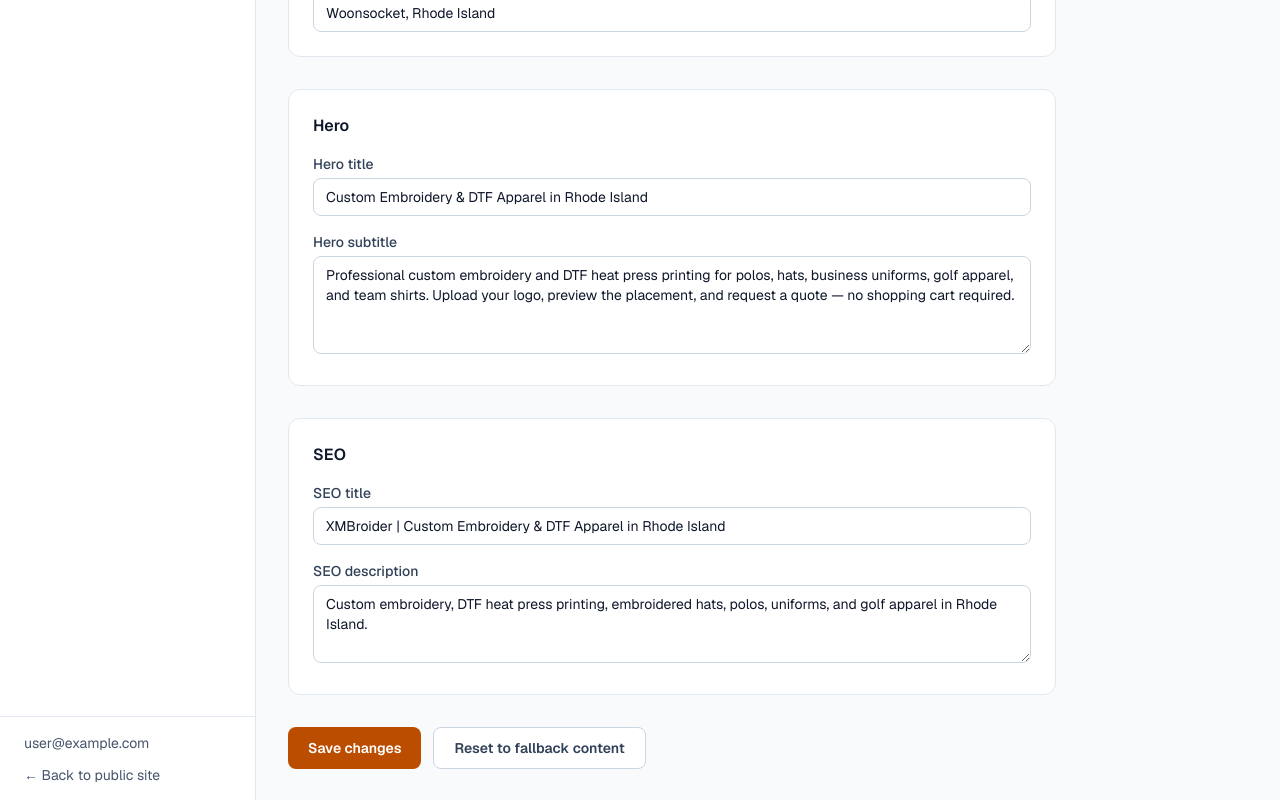
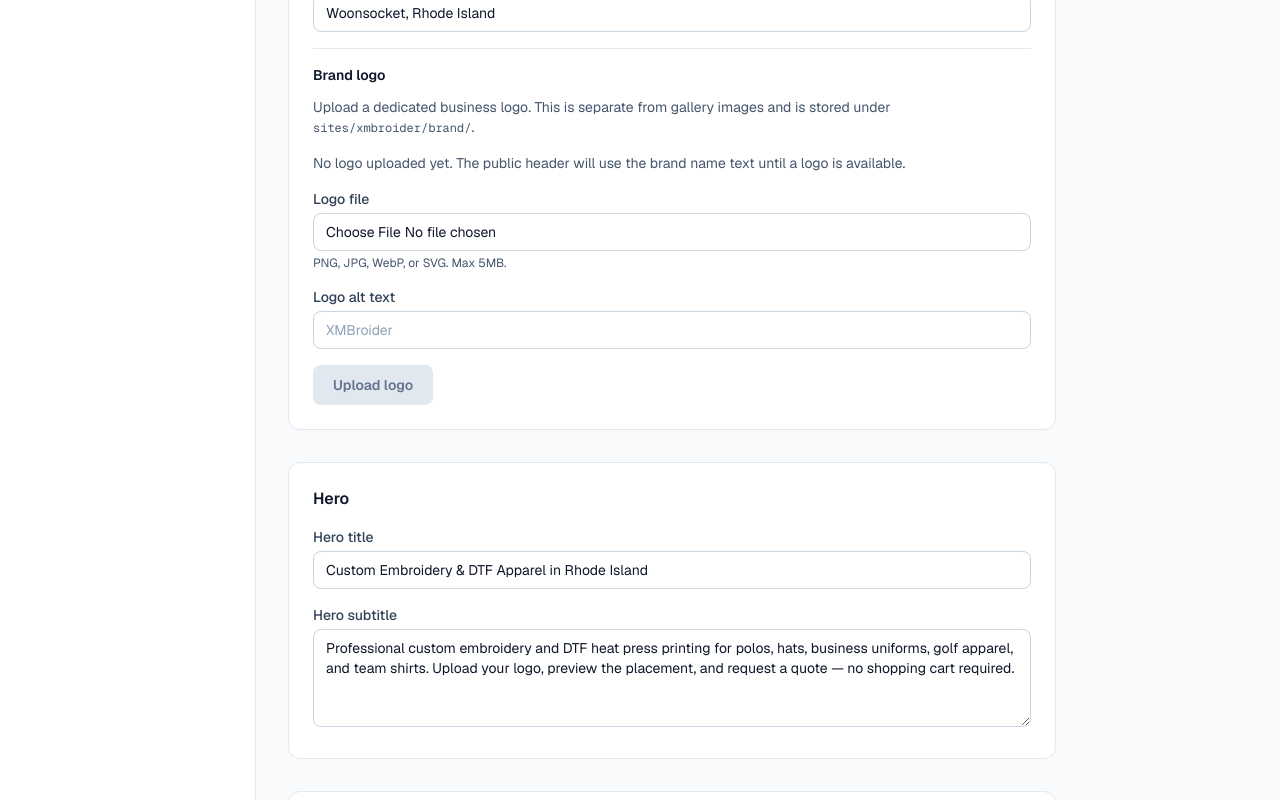
Before and after one commit to fernank1987/xmbroider, a Next.js app: page /admin/site in a window 1280 px wide. Shown: the part 600-1400 px from the top of the page. Built offline with nearby package versions, Linux system fonts and the light colour scheme; no server answers; the database is empty; sample sign-in values are in the browser's storage.

Commit message:
Load public site content from Firestore

```diff
--- a/src/app/admin/components/AdminSiteContentEditor.tsx
+++ b/src/app/admin/components/AdminSiteContentEditor.tsx
@@ -1,11 +1,16 @@
 "use client";
 
-import { useCallback, useEffect, useMemo, useState } from "react";
+import { useCallback, useEffect, useMemo, useRef, useState } from "react";
 import {
   getEditableSiteContentFromFirestore,
   getFallbackEditableSiteContent,
   saveSiteContentToFirestore,
 } from "@/lib/firebase/siteContentRepository";
+import {
+  deleteBrandLogo,
+  uploadBrandLogo,
+  validateBrandLogoFile,
+} from "@/lib/firebase/storageRepository";
 import { siteContent, type EditableSiteContent } from "@/lib/siteContent";
 import {
   adminBodyText,
@@ -26,6 +31,13 @@ function getSaveErrorMessage(error: unknown): string {
   return "Unable to save site content. Please try again.";
 }
 
+function getUploadErrorMessage(error: unknown): string {
+  if (error instanceof Error && error.message) {
+    return error.message;
+  }
+  return "Unable to upload brand logo. Please try again.";
+}
+
 export default function AdminSiteContentEditor() {
   const fallbackContent = useMemo(
     () => getFallbackEditableSiteContent(SITE_ID),
@@ -37,6 +49,9 @@ export default function AdminSiteContentEditor() {
   const [source, setSource] = useState<"fallback" | "firestore">("fallback");
   const [statusMessage, setStatusMessage] = useState<string | null>(null);
   const [errorMessage, setErrorMessage] = useState<string | null>(null);
+  const [uploadingLogo, setUploadingLogo] = useState(false);
+  const [selectedLogoFile, setSelectedLogoFile] = useState<File | null>(null);
+  const logoFileInputRef = useRef<HTMLInputElement>(null);
 
   useEffect(() => {
     let cancelled = false;
@@ -120,6 +135,76 @@ export default function AdminSiteContentEditor() {
     setSource("fallback");
     setStatusMessage(null);
     setErrorMessage(null);
+    setSelectedLogoFile(null);
+    if (logoFileInputRef.current) {
+      logoFileInputRef.current.value = "";
+    }
+  };
+
+  const handleLogoFileChange = (event: React.ChangeEvent<HTMLInputElement>) => {
+    const file = event.target.files?.[0] ?? null;
+    setSelectedLogoFile(file);
+    setStatusMessage(null);
+    setErrorMessage(null);
+
+    if (file) {
+      const validationError = validateBrandLogoFile(file);
+      if (validationError) {
+        setErrorMessage(validationError);
+      }
+    }
+  };
+
+  const handleLogoUpload = async () => {
+    if (!selectedLogoFile) {
+      setErrorMessage("Choose a logo file to upload.");
+      return;
+    }
+
+    const validationError = validateBrandLogoFile(selectedLogoFile);
+    if (validationError) {
+      setErrorMessage(validationError);
+      return;
+    }
+
+    setUploadingLogo(true);
+    setStatusMessage(null);
+    setErrorMessage(null);
+
+    try {
+      const oldStoragePath = form.brand.logoStoragePath;
+      const upload = await uploadBrandLogo(SITE_ID, selectedLogoFile);
+
+      if (oldStoragePath && oldStoragePath !== upload.path) {
+        try {
+          await deleteBrandLogo(oldStoragePath);
+        } catch {
+          // Best-effort cleanup when replacing an existing logo.
+        }
+      }
+
+      const updatedForm: EditableSiteContent = {
+        ...form,
+        brand: {
+          ...form.brand,
+          logoUrl: upload.url,
+          logoStoragePath: upload.path,
+        },
+      };
+
+      setForm(updatedForm);
+      await saveSiteContentToFirestore(SITE_ID, updatedForm);
+      setSource("firestore");
+      setStatusMessage("Logo uploaded and saved.");
+      setSelectedLogoFile(null);
+      if (logoFileInputRef.current) {
+        logoFileInputRef.current.value = "";
+      }
+    } catch (error) {
+      setErrorMessage(getUploadErrorMessage(error));
+    } finally {
+      setUploadingLogo(false);
+    }
   };
 
   const handleSubmit = async (event: React.FormEvent<HTMLFormElement>) => {
@@ -143,9 +228,12 @@ export default function AdminSiteContentEditor() {
     <div className="flex-1 p-6 lg:p-8">
       <div className={`${adminNotice} mb-6`}>
         Site content saves to Firestore at{" "}
-        <code className="text-xs">sites/{SITE_ID}/content/main</code>. The public
-        homepage still uses fallback content until public Firestore loading is
-        connected.
+        <code className="text-xs">sites/{SITE_ID}/content/main</code>. Brand logos
+        save to{" "}
+        <code className="text-xs">sites/{SITE_ID}/brand/{"{generatedFileName}"}</code>.
+        The public homepage loads from Firestore when available and falls back to{" "}
+        <code className="text-xs">siteContent.ts</code> when Firestore is unavailable
+        or content is missing.
       </div>
 
       {loading ? (
@@ -252,6 +340,82 @@ export default function AdminSiteContentEditor() {
                   className={adminInput}
                 />
               </div>
+
+              <div className="border-t border-slate-200 pt-4 admin-dark:border-zinc-700">
+                <h3 className="mb-3 text-sm font-semibold text-slate-900 admin-dark:text-white">
+                  Brand logo
+                </h3>
+                <p className={`mb-4 text-sm ${adminBodyText}`}>
+                  Upload a dedicated business logo. This is separate from gallery
+                  images and is stored under{" "}
+                  <code className="text-xs">sites/{SITE_ID}/brand/</code>.
+                </p>
+
+                {form.brand.logoUrl ? (
+                  <div className="mb-4 flex items-center gap-4 rounded-lg border border-slate-200 bg-slate-50 p-4 admin-dark:border-zinc-700 admin-dark:bg-zinc-900/50">
+                    {/* eslint-disable-next-line @next/next/no-img-element */}
+                    <img
+                      src={form.brand.logoUrl}
+                      alt={form.brand.logoAlt || form.brand.name}
+                      className="h-10 w-auto max-w-[200px] object-contain"
+                    />
+                    <p className={`text-sm ${adminBodyText}`}>Current logo</p>
+                  </div>
+                ) : (
+                  <p className={`mb-4 text-sm ${adminBodyText}`}>
+                    No logo uploaded yet. The public header will use the brand name
+                    text until a logo is available.
+                  </p>
+                )}
+
+                <div className="space-y-4">
+                  <div>
+                    <label htmlFor="brand-logo-file" className={adminLabel}>
+                      Logo file
+                    </label>
+                    <input
+                      ref={logoFileInputRef}
+                      id="brand-logo-file"
+                      type="file"
+                      accept="image/png,image/jpeg,image/webp,image/svg+xml,.png,.jpg,.jpeg,.webp,.svg"
+                      onChange={handleLogoFileChange}
+                      className={adminInput}
+                    />
+                    <p className={`mt-1 text-xs ${adminBodyText}`}>
+                      PNG, JPG, WebP, or SVG. Max 5MB.
+                    </p>
+                  </div>
+
+                  <div>
+                    <label htmlFor="brand-logo-alt" className={adminLabel}>
+                      Logo alt text
+                    </label>
+                    <input
+                      id="brand-logo-alt"
+                      type="text"
+                      value={form.brand.logoAlt ?? ""}
+                      onChange={(event) =>
+                        updateField("brand", "logoAlt", event.target.value)
+                      }
+                      placeholder={form.brand.name}
+                      className={adminInput}
+                    />
+                  </div>
+
+                  <button
+                    type="button"
+                    disabled={uploadingLogo || saving || !selectedLogoFile}
+                    onClick={() => void handleLogoUpload()}
+                    className={
+                      uploadingLogo || saving || !selectedLogoFile
+                        ? adminButtonDisabled
+                        : "rounded-lg bg-amber-700 px-5 py-2.5 text-sm font-semibold text-white transition-colors hover:bg-amber-800 admin-dark:bg-amber-600 admin-dark:hover:bg-amber-500"
+                    }
+                  >
+                    {uploadingLogo ? "Uploading logo…" : "Upload logo"}
+                  </button>
+                </div>
+              </div>
             </section>
 
             <section className={`${adminCard} space-y-4 p-6`}>
--- a/src/app/components/Header.tsx
+++ b/src/app/components/Header.tsx
@@ -17,9 +17,18 @@ export default function Header({ content }: HeaderProps) {
       <div className="mx-auto flex max-w-6xl items-center justify-between px-4 py-4 sm:px-6 lg:px-8">
         <Link
           href="/"
-          className="text-lg font-bold tracking-tight text-foreground sm:text-xl"
+          className="inline-flex shrink-0 items-center text-lg font-bold tracking-tight text-foreground sm:text-xl"
         >
-          {brand.name}
+          {brand.logoUrl ? (
+            /* eslint-disable-next-line @next/next/no-img-element */
+            <img
+              src={brand.logoUrl}
+              alt={brand.logoAlt || brand.name}
+              className="h-8 w-auto max-h-8 object-contain sm:h-10 sm:max-h-10"
+            />
+          ) : (
+            brand.name
+          )}
         </Link>
 
         <nav
--- a/src/app/page.tsx
+++ b/src/app/page.tsx
@@ -2,10 +2,8 @@ import Image from "next/image";
 import Footer from "./components/Footer";
 import Header from "./components/Header";
 import QuoteForm from "./components/QuoteForm";
+import { loadPublicSiteContent } from "@/lib/firebase/siteContentRepository";
 import { getServiceIconPath } from "@/lib/serviceIcons";
-import { siteContent } from "@/lib/siteContent";
-
-const content = siteContent;
 
 function GalleryPlaceholderIcon() {
   return (
@@ -26,7 +24,8 @@ function GalleryPlaceholderIcon() {
   );
 }
 
-export default function Home() {
+export default async function Home() {
+  const content = await loadPublicSiteContent();
   const {
     hero,
     servicesSection,
--- a/src/lib/firebase/siteContentRepository.ts
+++ b/src/lib/firebase/siteContentRepository.ts
@@ -5,6 +5,7 @@ import {
   setDoc,
   type DocumentData,
 } from "firebase/firestore";
+import { unstable_noStore as noStore } from "next/cache";
 import {
   getFallbackEditableContent,
   getSiteContent,
@@ -72,8 +73,30 @@ function parseEditableSiteContent(data: DocumentData): EditableSiteContent | nul
     return null;
   }
 
+  const parsedBrand: EditableSiteContent["brand"] = {
+    name,
+    tagline,
+    phone,
+    email,
+    location,
+  };
+
+  const logoUrl = readString(brand.logoUrl);
+  const logoStoragePath = readString(brand.logoStoragePath);
+  const logoAlt = readString(brand.logoAlt);
+
+  if (logoUrl) {
+    parsedBrand.logoUrl = logoUrl;
+  }
+  if (logoStoragePath) {
+    parsedBrand.logoStoragePath = logoStoragePath;
+  }
+  if (logoAlt !== null) {
+    parsedBrand.logoAlt = logoAlt;
+  }
+
   return {
-    brand: { name, tagline, phone, email, location },
+    brand: parsedBrand,
     hero: { title: heroTitle, subtitle: heroSubtitle },
     seo: { title: seoTitle, description: seoDescription },
   };
@@ -121,6 +144,22 @@ export async function getSiteContentFromFirestore(
   } catch {
     return null;
   }
+}
+
+/**
+ * Loads public homepage content from Firestore when available, otherwise fallback.
+ *
+ * Reads sites/{siteId}/content/main using the fallback siteId, merges editable
+ * Firestore fields into local siteContent, and always returns usable content.
+ */
+export async function loadPublicSiteContent(
+  siteId: string = siteContent.siteId,
+): Promise<SiteContent> {
+  noStore();
+
+  const fallback = getSiteContent(siteId);
+  const firestoreContent = await getSiteContentFromFirestore(siteId);
+  return firestoreContent ?? fallback;
 }
 
 /** Loads only the editable Firestore fields, or null when missing/invalid. */
--- a/src/lib/siteContent.ts
+++ b/src/lib/siteContent.ts
@@ -52,6 +52,9 @@ export type SiteBrand = {
   phone: string;
   email: string;
   location: string;
+  logoUrl?: string;
+  logoStoragePath?: string;
+  logoAlt?: string;
 };
 
 export type SiteSeo = {
```
Also changed, not shown: src/lib/firebase/storageRepository.ts (+82 -0 lines), 1 other file (tests, documents, lock files or other folders).
